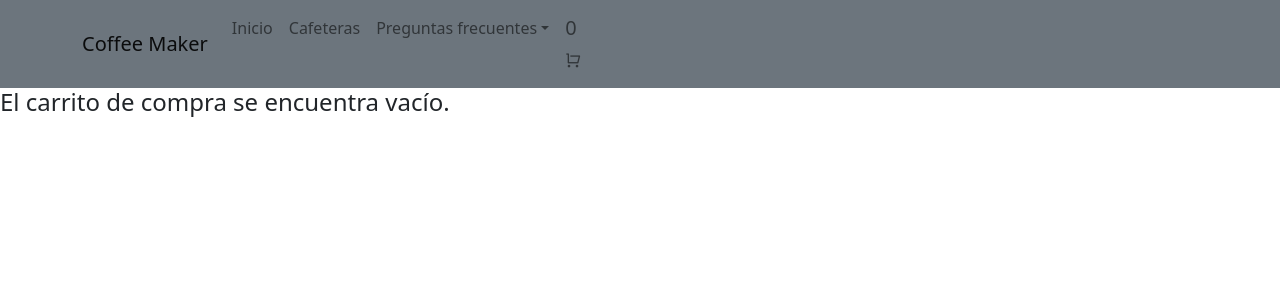
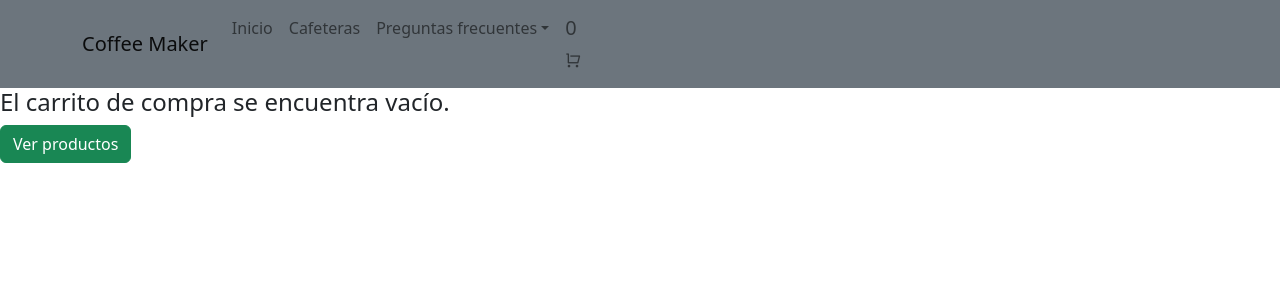
Before and after one commit to MicaelaTovo/Project-react, a React (Create React App) app: page /carrito in a window 1280 px wide. Shown: the top 300 px of the page. Built offline with nearby package versions, Linux system fonts and the light colour scheme.

Commit message:
trabajo card view

```diff
--- a/src/Components/Cart/Cart.jsx
+++ b/src/Components/Cart/Cart.jsx
@@ -24,8 +24,12 @@ const Cart = () => {
             <Button variant="danger" onClick={clear}> Vaciar Carrito</Button>
             <Button variant="success"> Finalizar Compra</Button>
         </>
-        ) : (
+        ) : (<>
             <h4> El carrito de compra se encuentra vacío. </h4>
+            <Link to = {"/productos"}>
+            <Button variant="success">Ver productos</Button>
+            </Link>
+            </>
     )
 }
         </>
```
